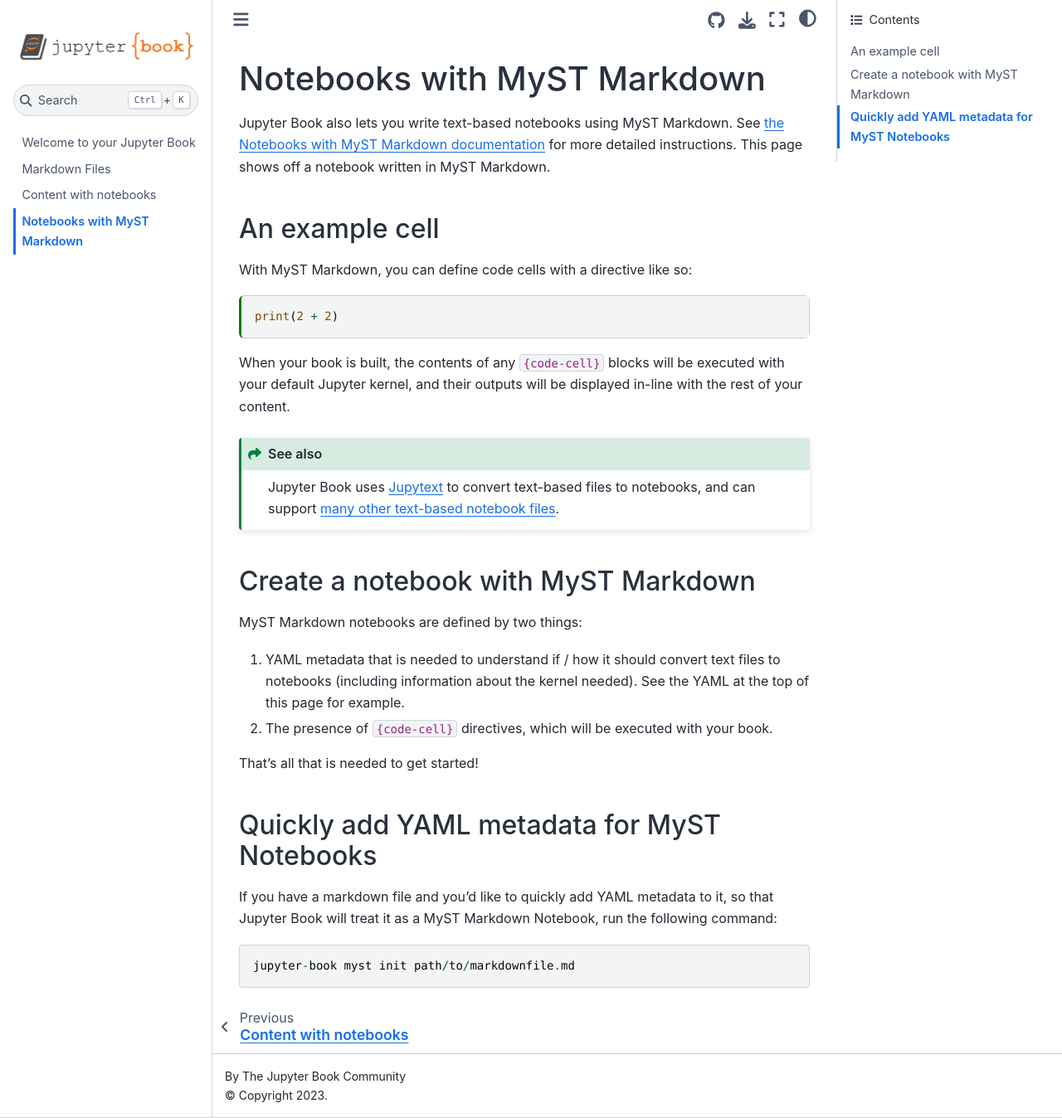
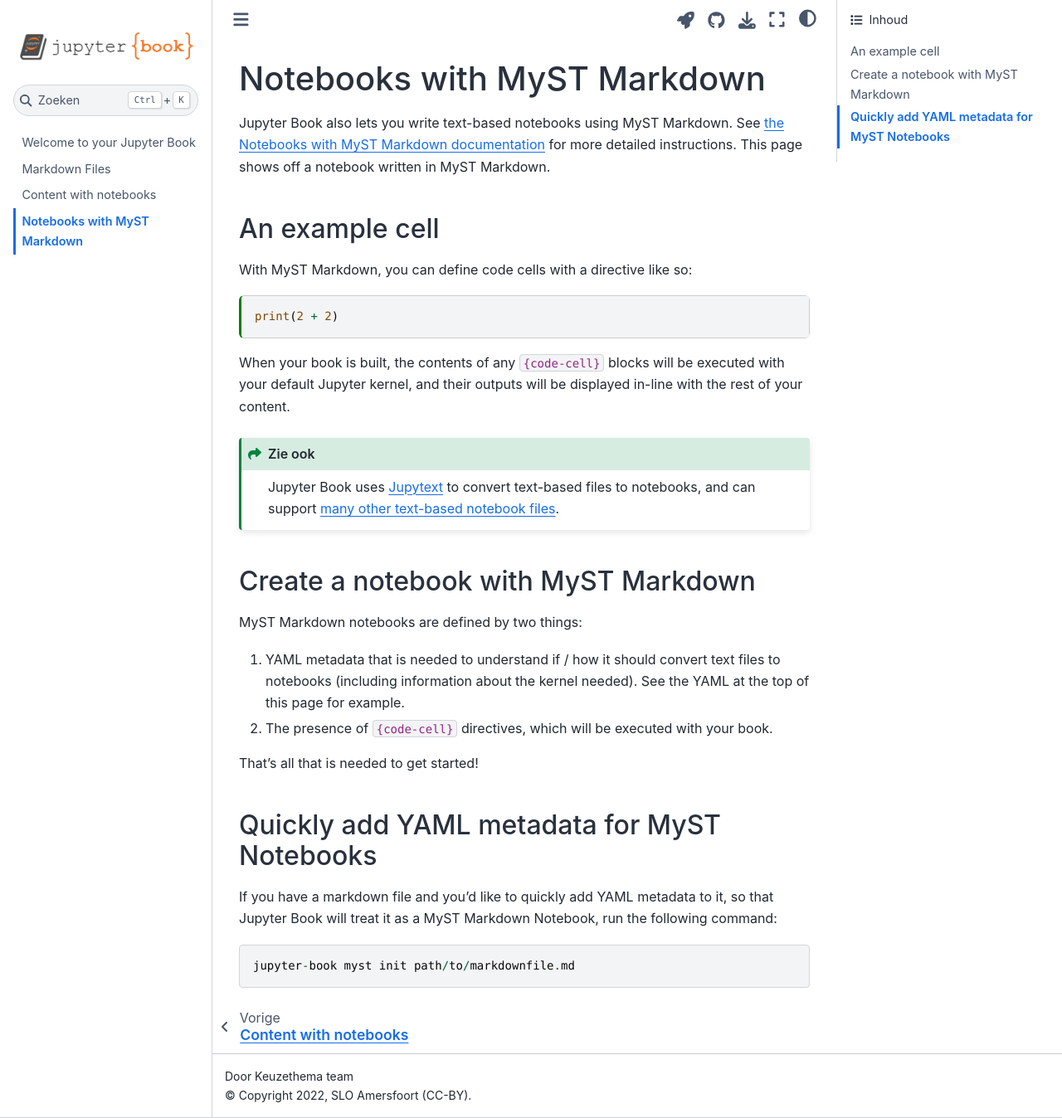
Before and after one commit to keuzethemas/jb-template, a Jupyter Book: the page built from markdown-notebooks.md, in a window 1280 px wide and 1348 px high. Shown: the whole window at 83% size. Built offline with Jupyter Book 1.0.4 settings and Sphinx 7.4.7 and the Sphinx Book theme 1.1.4, drawn with Linux system fonts in a browser that asks for light colours; some of the changed lines change nothing that is shown.

Commit message:
Config aangepast voor keuzethema's

```diff
--- a/_config.yml
+++ b/_config.yml
@@ -1,9 +1,10 @@
 # Book settings
 # Learn more at https://jupyterbook.org/customize/config.html
 
-title: My sample book
-author: The Jupyter Book Community
+title: Keuzethema voorbeeld
+author: Keuzethema team
 logo: logo.png
+copyright: 2022, SLO Amersfoort (CC-BY)
 
 # Force re-execution of notebooks on each build.
 # See https://jupyterbook.org/content/execute.html
@@ -21,12 +22,30 @@
 
 # Information about where the book exists on the web
 repository:
-  url: https://github.com/executablebooks/jupyter-book  # Online location of your book
-  path_to_book: docs  # Optional path to your book, relative to the repository root
-  branch: master  # Which branch of the repository should be used when creating links (optional)
+  url: https://github.com/keuzethemas/jb-template  # Online location of your book
+  path_to_book: ""  # Optional path to your book, relative to the repository root
+  branch: main  # Which branch of the repository should be used when creating links (optional)
 
 # Add GitHub buttons to your book
 # See https://jupyterbook.org/customize/config.html#add-a-link-to-your-repository
 html:
   use_issues_button: true
   use_repository_button: true
+
+launch_buttons:
+  binderhub_url: "https://mybinder.org"  # The URL for your BinderHub (e.g., https://mybinder.org)
+  thebe: true
+
+sphinx:
+  extra_extensions:
+    - sphinx_exercise
+    - sphinx.ext.graphviz
+    - sphinx_assessment
+  config:
+    language: nl
+    numfig_format:
+      exercise: "Opdracht %s"
+      assessment: "Vraag %s"
+    graphviz_output_format: "svg"
+
+exclude_patterns: [ext/*, _build, Thumbs.db, .DS_Store, ".ipynb_checkpoints/*", "**.ipynb_checkpoints", README.md]
```
Also changed, not shown: 1 other file.
